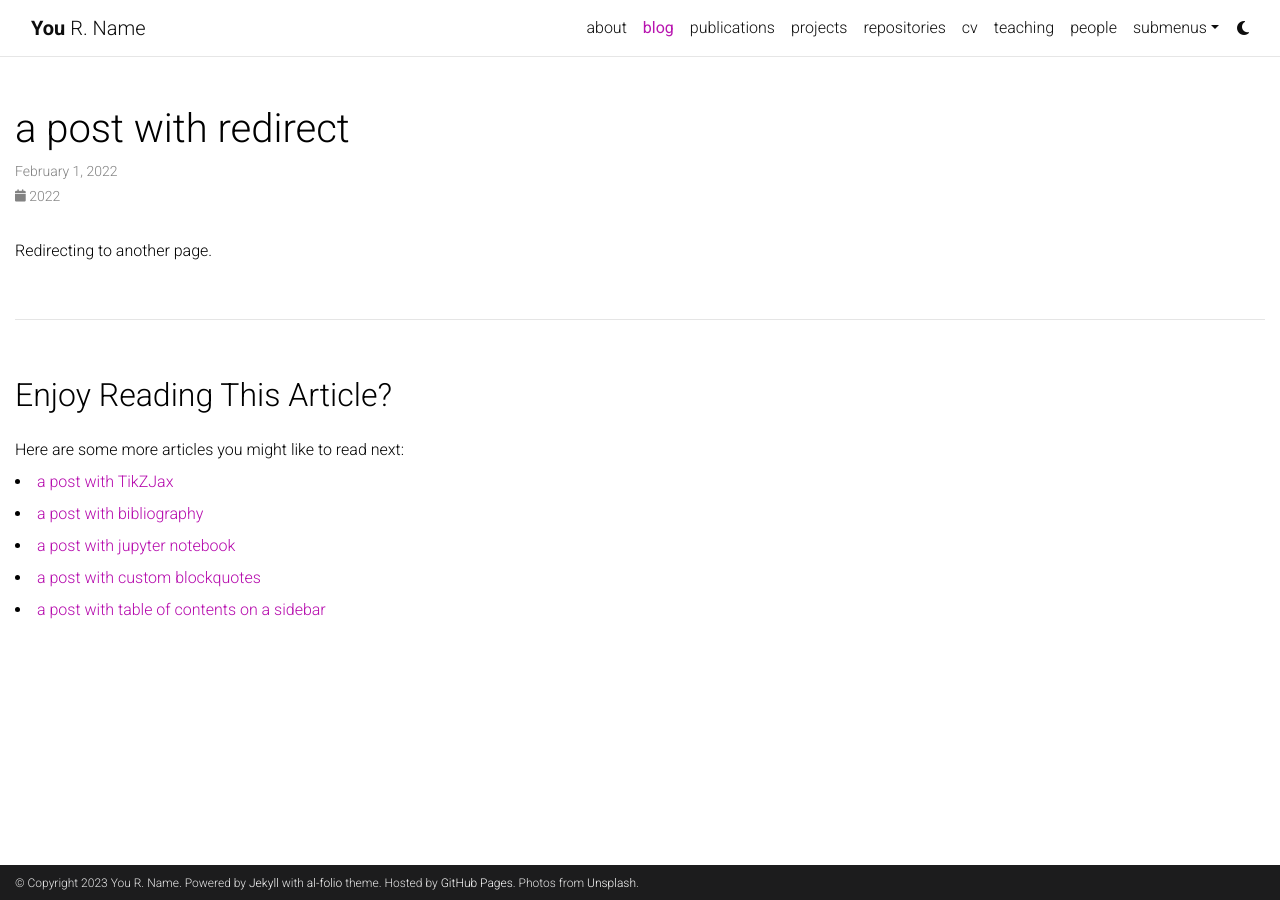
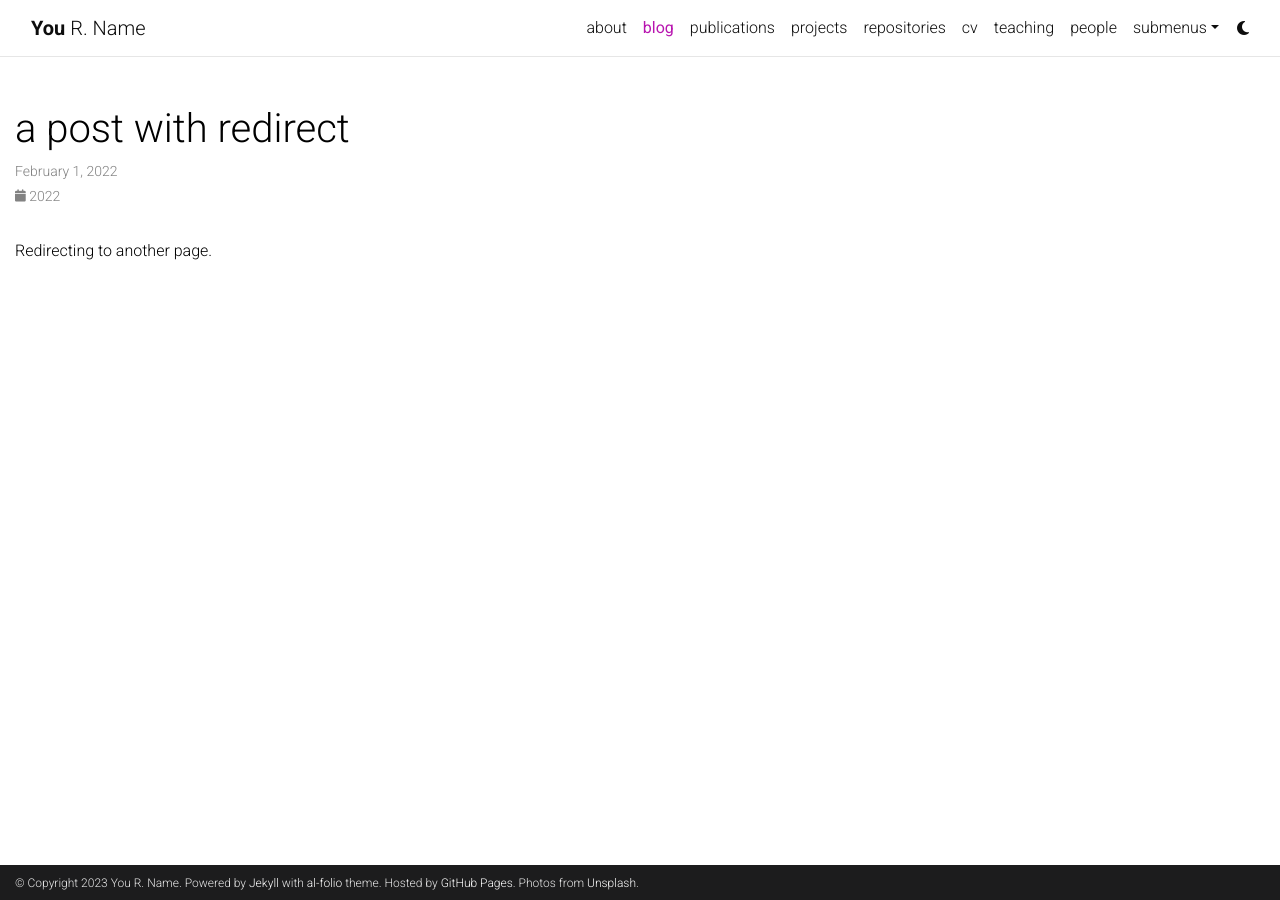
Before and after one commit to bhristov610/bhristov610.github.io, a Jekyll site: the page built from _posts/2022-02-01-redirect.md, in a window 1280 px wide. Built offline with Jekyll 4.4.1, drawn with Linux system fonts in a browser that asks for light colours; comment, search, counter and statistics services are not loaded; a style sheet for code colours, icons or effects is not loaded.

Commit message:
Update _config.yml

```diff
--- a/_config.yml
+++ b/_config.yml
@@ -120,7 +120,7 @@
 # Blog
 # -----------------------------------------------------------------------------
 
-blog_name: al-folio # blog_name will be displayed in your blog page
+blog_name: #al-folio # blog_name will be displayed in your blog page
 blog_nav_title: blog # your blog must have a title for it to be displayed in the nav bar
 blog_description: a simple whitespace theme for academics
 permalink: /blog/:year/:title/
@@ -130,7 +130,7 @@
   enabled: true
 
 related_blog_posts:
-  enabled: true
+  enabled: false
   max_related: 5
 
 # Giscus comments (RECOMMENDED)
@@ -166,19 +166,19 @@
   news:
     defaults:
       layout: post
-    output: true
+    output: false
     permalink: /news/:path/
   projects:
-    output: true
+    output: false
     permalink: /projects/:path/
 
 announcements:
-  enabled: true
+  enabled: false
   scrollable: true # adds a vertical scroll bar if there are more than 3 news items
   limit: 5 # leave blank to include all the news in the `_news` folder
 
 latest_posts:
-  enabled: true
+  enabled: false
   scrollable: true # adds a vertical scroll bar if there are more than 3 new posts items
   limit: 3 # leave blank to include all the blog posts
 
```
